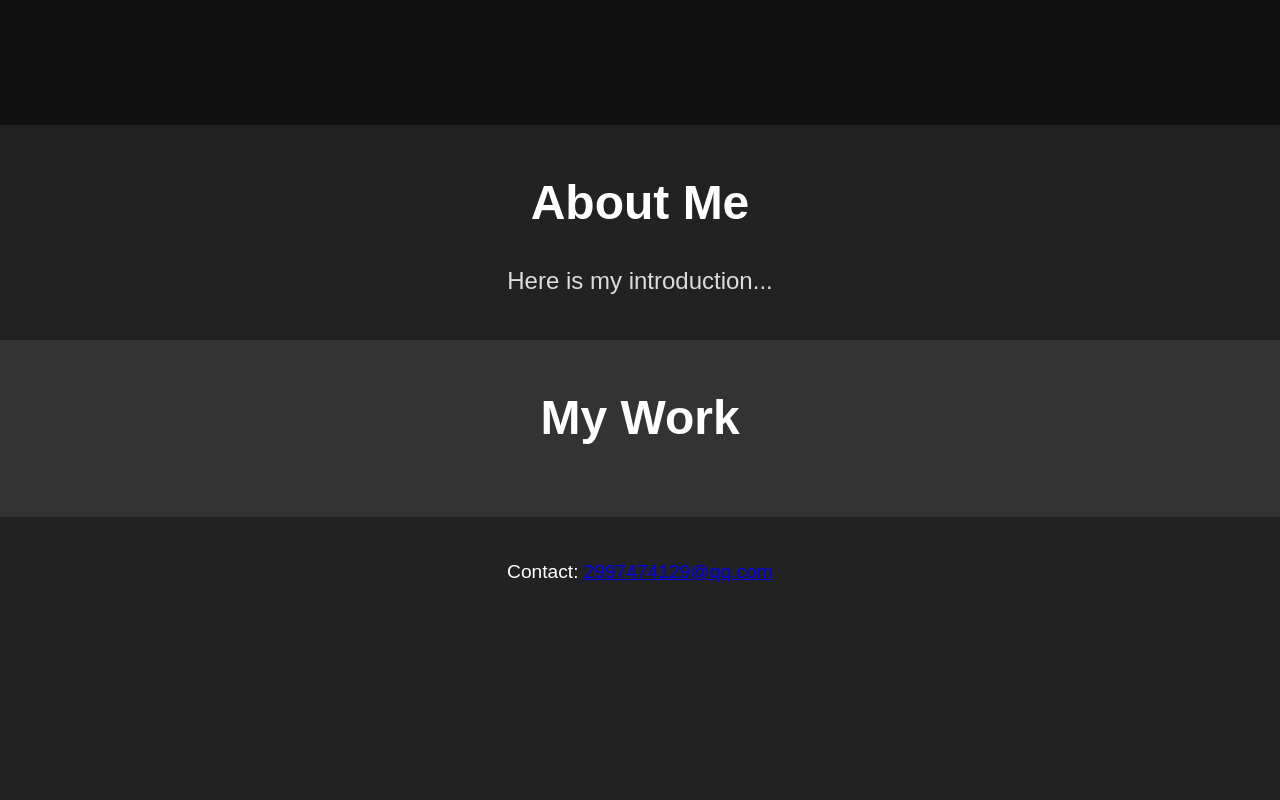
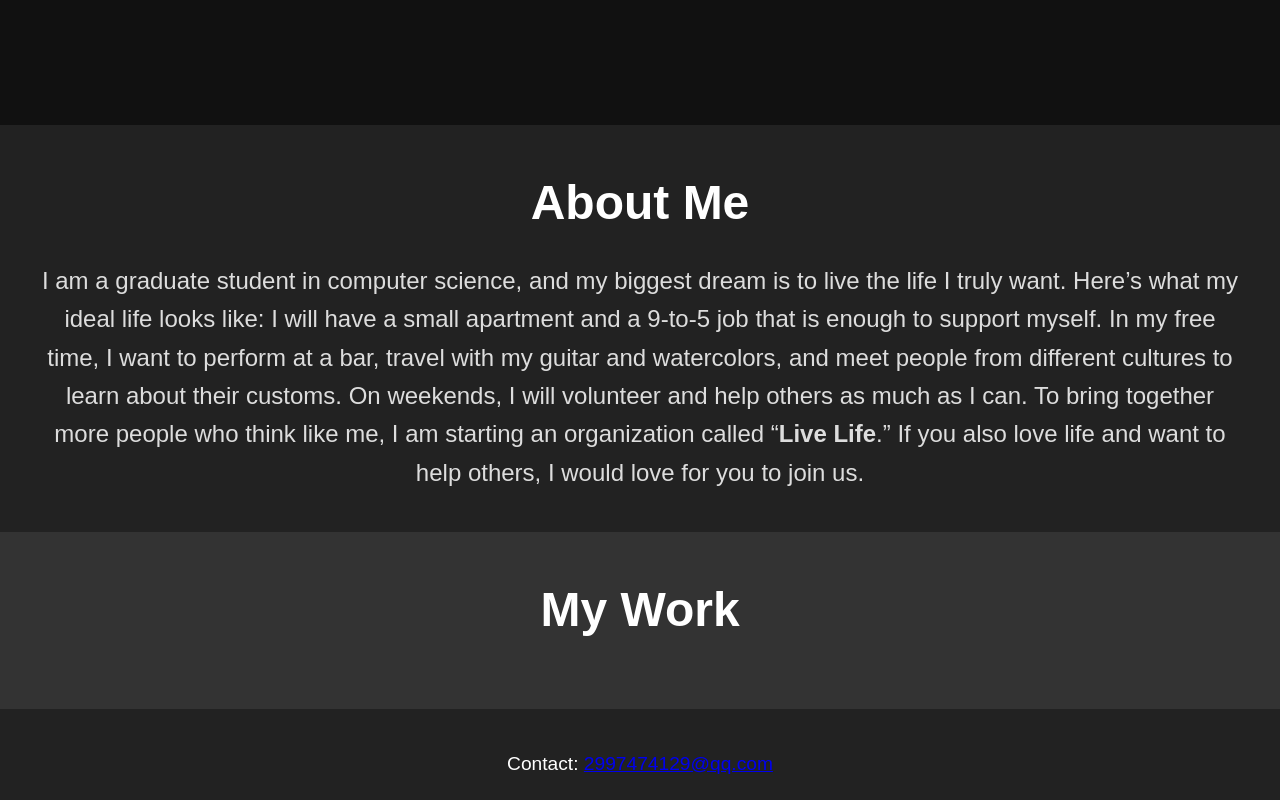
Before and after one commit to nancy-ux/nancy-ux.github.io, a plain HTML site: page index.html in a window 1280 px wide. Shown: the part 675-1475 px from the top of the page. Before the commit the page ends 1283 px from the top, so only its background shows below. Drawn offline with Linux system fonts and the light colour scheme.

Commit message:
Update index.html

```diff
--- a/index.html
+++ b/index.html
@@ -17,7 +17,12 @@
 
   <section id="about">
     <h2>About Me</h2>
-    <p>Here is my introduction...</p>
+    <p>I am a graduate student in computer science, and my biggest dream is to live the life I truly want.
+      Here’s what my ideal life looks like: I will have a small apartment and a 9-to-5 job that is enough to support myself.
+      In my free time, I want to perform at a bar, travel with my guitar and watercolors, and meet people from different cultures to learn about their customs.
+      On weekends, I will volunteer and help others as much as I can.
+      To bring together more people who think like me, I am starting an organization called  “<strong>Live Life</strong>.”
+      If you also love life and want to help others, I would love for you to join us.</p>
   </section>
 
   <section id="portfolio">
```
